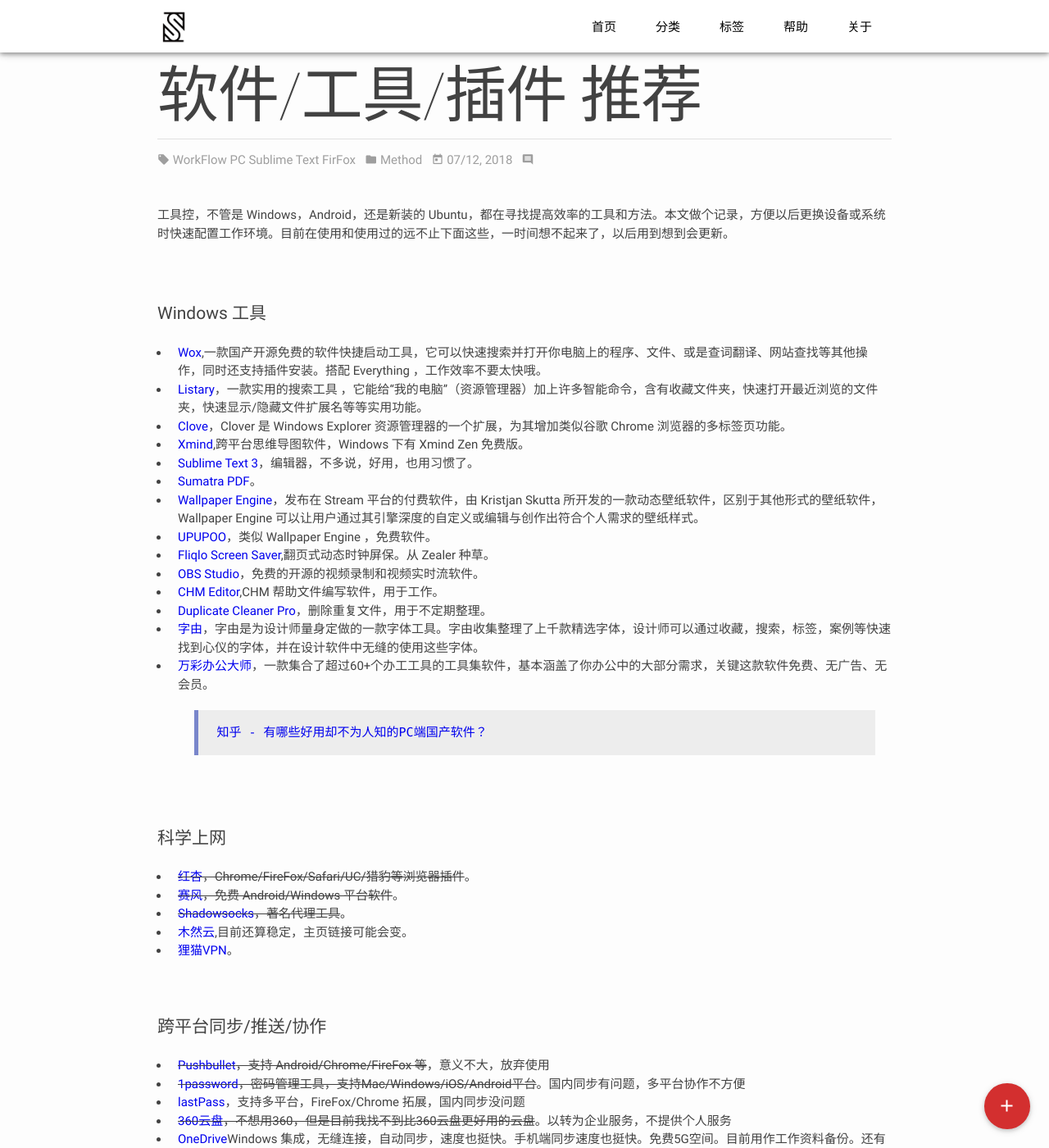
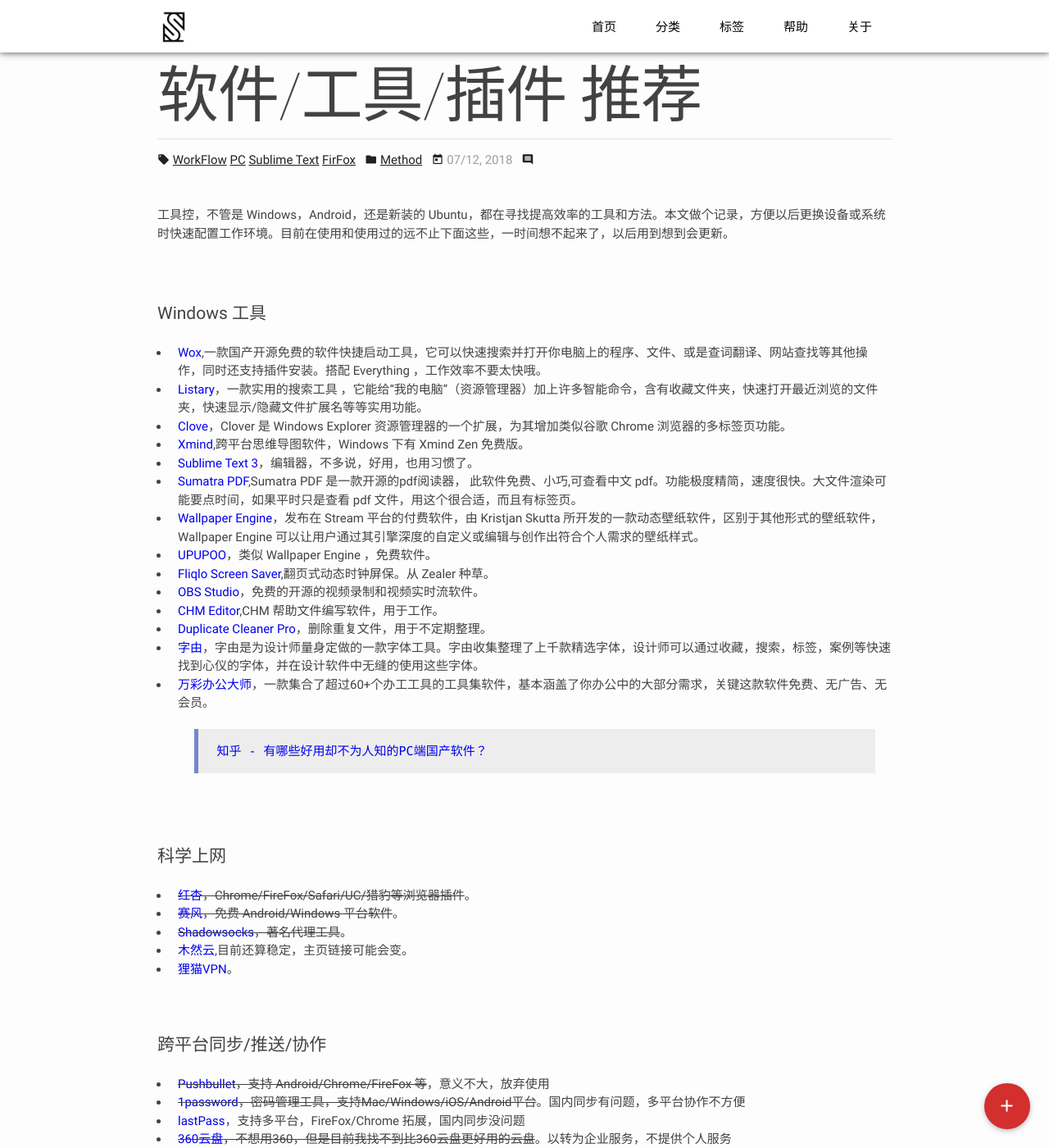
Before and after one commit to Ja50n/ja50n.github.com, a Jekyll site: the page built from _posts/2018-07-12-workflow.md, in a window 1280 px wide and 1400 px high. Shown: the whole window at 82% size. Built offline with Jekyll 4.4.1, drawn with Linux system fonts in a browser that asks for light colours; some web fonts are replaced; comment, search, counter and statistics services are not loaded.

Commit message:
修复错误

```diff
--- a/_layouts/post.html
+++ b/_layouts/post.html
@@ -11,20 +11,20 @@
 	</p>
 	-->
 	<ul class="postinfo grey-text">
-		<li class="posttag"> <i class="mdi-maps-local-offer nbsp-1 grey-text post-i"></i>
+		<li class="posttag"> <i class="mdi-maps-local-offer nbsp-1 grey-text text-darken-4 post-i"></i>
 			{% for tags in page.tags %}
-			<a class="posttag-a" href="{{ site.baseurl }}/tags/index.html#{{tags}}-ref" title="标签">{{tags}}</a>
+			<a class="grey-text text-darken-4 posttag-a" href="{{ site.baseurl }}/tags/index.html#{{tags}}-ref" title="标签">{{tags}}</a>
 			{% endfor %}
 		</li>
-		<li class="postcat"> <i class="mdi-file-folder nbsp-1 grey-text post-i"></i>
-			<a class="postcat-a" href="{{ site.baseurl }}/categories/index.html#{{ page.categories }}-ref" title="分类">{{ page.categories}}</a>
+		<li class="postcat"> <i class="mdi-file-folder nbsp-1 grey-text text-darken-4 post-i"></i>
+			<a class="grey-text text-darken-4 posttag-a" href="{{ site.baseurl }}/categories/index.html#{{ page.categories }}-ref" title="分类">{{ page.categories}}</a>
 		</li>
 		<li class="posttime">
-			<i class="mdi-action-today nbsp-1 grey-text post-i"></i>
+			<i class="mdi-action-today nbsp-1 grey-text text-darken-4 post-i"></i>
 			{{ page.date | date: "%m/%d, %Y" }}
 		</li>
 		<li class="postcomment">
-			<i class="mdi-communication-comment nbsp-1 grey-text post-i"></i>
+			<i class="mdi-communication-comment nbsp-1 grey-text text-darken-4 post-i"></i>
 			<span class="ds-thread-count" data-thread-key="{{ page.postid }}" data-count-type="comments"></span>
 		</li>
 		<div class="clear"></div>
--- a/_posts/2018-07-12-workflow.md
+++ b/_posts/2018-07-12-workflow.md
@@ -26,7 +26,7 @@
 + [Clove](http://cn.ejie.me/)，Clover 是 Windows Explorer 资源管理器的一个扩展，为其增加类似谷歌 Chrome 浏览器的多标签页功能。
 + [Xmind](https://www.xmind.cn/),跨平台思维导图软件，Windows 下有 Xmind Zen 免费版。
 + [Sublime Text 3](http://www.sublimetext.com/)，编辑器，不多说，好用，也用习惯了。
-+ [Sumatra PDF](Sumatra PDF 是一款开源的pdf阅读器， 此软件免费、小巧,可查看中文 pdf。功能极度精简，速度很快。大文件渲染可能要点时间，如果平时只是查看 pdf 文件，用这个很合适，而且有标签页)。
++ [Sumatra PDF](https://www.sumatrapdfreader.org/free-pdf-reader.html),Sumatra PDF 是一款开源的pdf阅读器， 此软件免费、小巧,可查看中文 pdf。功能极度精简，速度很快。大文件渲染可能要点时间，如果平时只是查看 pdf 文件，用这个很合适，而且有标签页。
 + [Wallpaper Engine](https://store.steampowered.com/app/431960/Wallpaper_Engine/)，发布在 Stream 平台的付费软件，由 Kristjan Skutta 所开发的一款动态壁纸软件，区别于其他形式的壁纸软件，Wallpaper Engine 可以让用户通过其引擎深度的自定义或编辑与创作出符合个人需求的壁纸样式。
 + [UPUPOO](http://www.upupoo.com/)，类似 Wallpaper Engine ，免费软件。
 + [Fliqlo Screen Saver](https://fliqlo.com/),翻页式动态时钟屏保。从 Zealer 种草。
--- a/css/style.css
+++ b/css/style.css
@@ -119,8 +119,12 @@
 .posttag-a,
 .postcat-a
 {
-    /*text-decoration: underline;*/
-    color: #9e9e9e ;
+   /* border: 1px dashed #2c7cff;
+    border-radius: 5px;
+    background-color: #2c7cff;
+    color: #000 ;*/
+    text-decoration: underline;
+    /*color: #333 ;*/
 }
 .posttag-a:hover,
 .postcat-a:hover
```
Also changed, not shown: index.html (+6 -6 lines).
